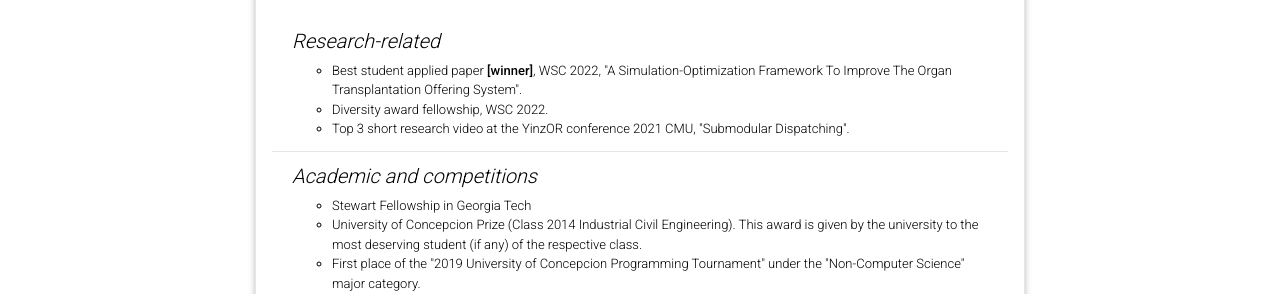
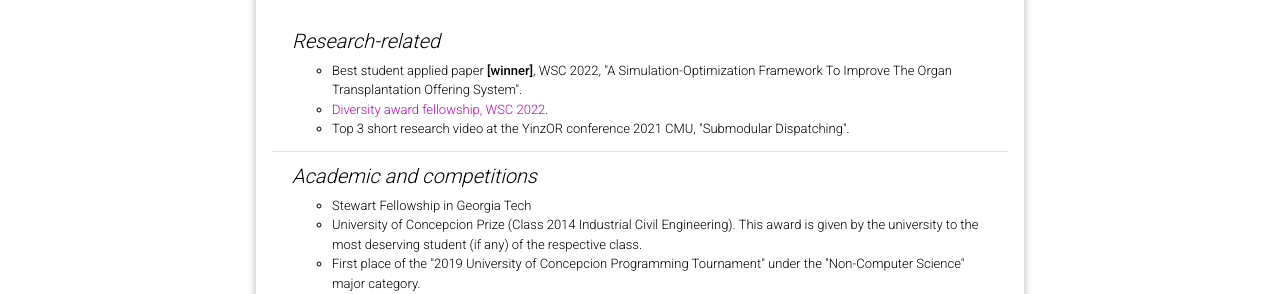
Before and after one commit to ierazo/ierazo.github.io, a Jekyll site: the page built from _pages/resume.md, in a window 1280 px wide and 900 px high, scrolled down 1220 px. Shown: the part 390-684 px from the top of the window. Built offline with Jekyll 4.4.1, drawn with Linux system fonts in a browser that asks for light colours; comment, search, counter and statistics services are not loaded; a style sheet for code colours, icons or effects is not loaded; part of the change alters nothing that is shown.

```diff
--- a/_data/cv.yml
+++ b/_data/cv.yml
@@ -87,7 +87,7 @@
     - title: Research-related
       items:
         - Best student applied paper <strong>[winner]</strong>, WSC 2022, "A Simulation-Optimization Framework To Improve The Organ Transplantation Offering System".
-        - Diversity award fellowship, WSC 2022.
+        - <a href="../assets/img/wsc22_diversity_award.jpg">Diversity award fellowship, WSC 2022</a>.
         - Top 3 short research video at the YinzOR conference 2021 CMU, "Submodular Dispatching".
     - title: Academic and competitions
       items:
```
